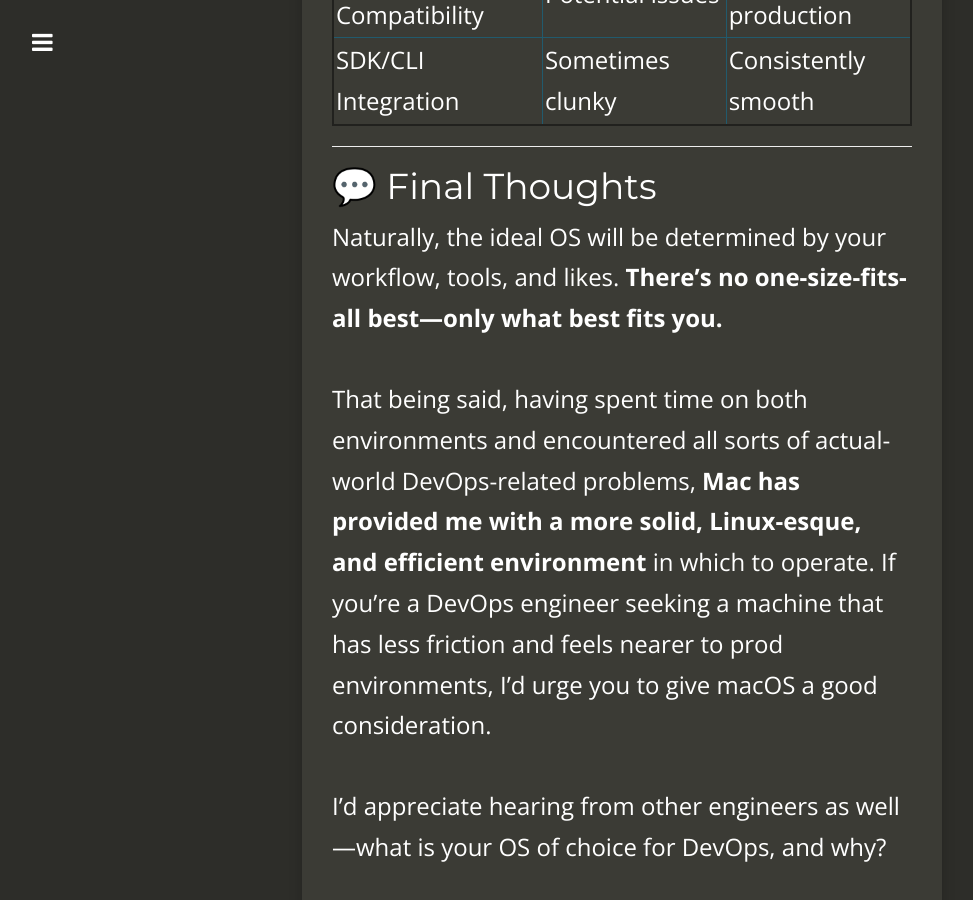
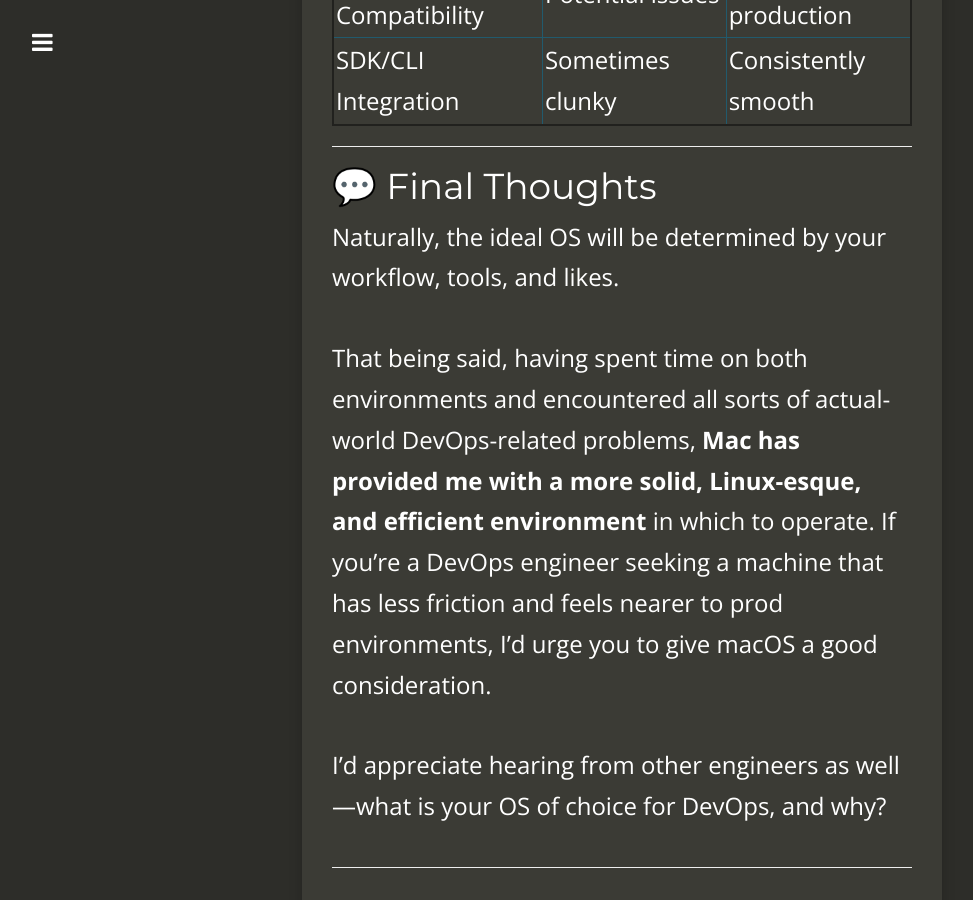
Before and after one commit to Manas-kashyap/Manas-kashyap.github.io, a Jekyll site: the page built from _posts/2025-05-13-Mac-VS-Windows.md, in a window 1280 px wide and 900 px high, scrolled down 4983 px. Shown: the whole window, without its empty margins (18-991 px from the left). Built offline with Jekyll 4.4.1, drawn with Linux system fonts in a browser that asks for light colours; nearby versions of some CDN libraries; comment, search, counter and statistics services are not loaded.

Commit message:
changes made

```diff
--- a/_posts/2025-05-13-Mac-VS-Windows.md
+++ b/_posts/2025-05-13-Mac-VS-Windows.md
@@ -76,7 +76,7 @@ Here's a brief rundown based on **my personal experience**:
 
 ## 💬 Final Thoughts
 
-Naturally, the ideal OS will be determined by your workflow, tools, and likes. **There's no one-size-fits-all best—only what best fits you.**
+Naturally, the ideal OS will be determined by your workflow, tools, and likes.
 
 That being said, having spent time on both environments and encountered all sorts of actual-world DevOps-related problems, **Mac has provided me with a more solid, Linux-esque, and efficient environment** in which to operate. If you're a DevOps engineer seeking a machine that has less friction and feels nearer to prod environments, I'd urge you to give macOS a good consideration.
 
```
